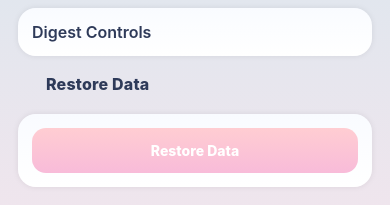
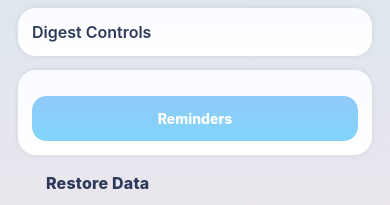
Before and after one commit to ama0917/CSCE-4901.501-Baby-Tracker, a React Native app: screen /Settings in a window 390 px wide. Shown: the part 735-940 px from the top of the page. Built offline with nearby package versions, Linux system fonts and the light colour scheme; no server answers; some icons are missing; what expo-notifications would draw is missing.

Commit message:
Added reminders button

```diff
--- a/screens/SettingsScreen.js
+++ b/screens/SettingsScreen.js
@@ -791,6 +791,21 @@ const handleRestoreBackup = async () => {
             )}
           </Card>
 
+			{/* ---------- Reminders Button (Styled) ---------- */}
+			<Card>
+			  <TouchableOpacity
+				style={styles.fullWidthButton}
+				onPress={() => navigation.navigate('RegularReminders')}
+			  >
+				<LinearGradient
+				  colors={darkMode ? gradients.primaryDark : gradients.primaryLight}
+				  style={styles.fullWidthGradient}
+				>
+				  <Text style={styles.fullWidthText}>Reminders</Text>
+				</LinearGradient>
+			  </TouchableOpacity>
+			</Card>
+
           {/* ---------- Restore Data ---------- */}
           <SectionTitle
             icon={<RefreshCcw size={18} color={currentTheme.textPrimary} />}
```
